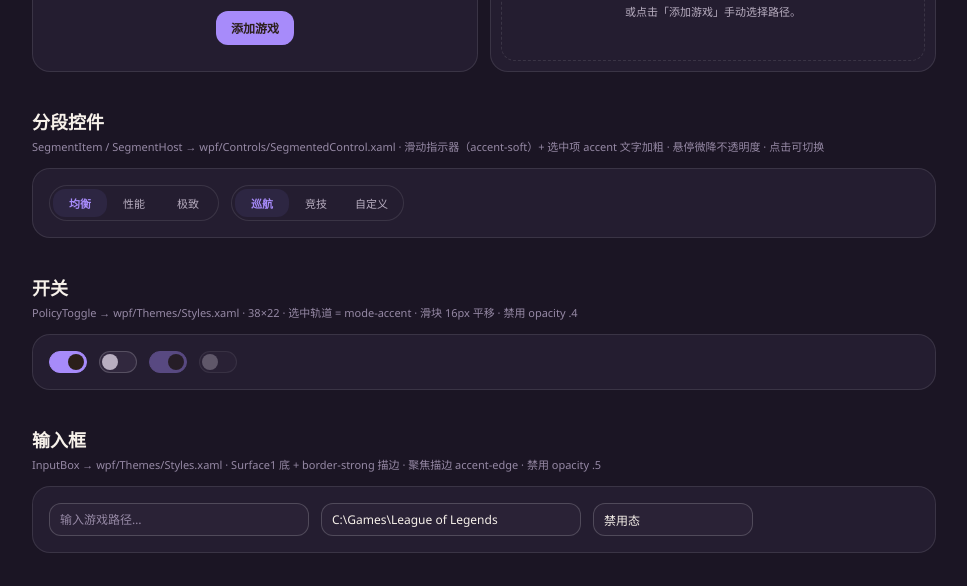
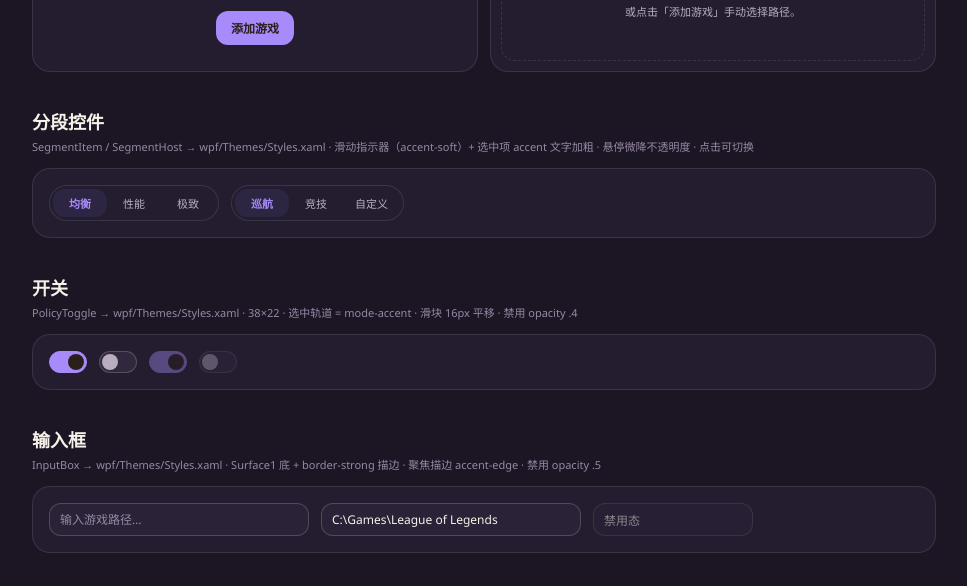
Before and after one commit to wxj-1019/Caelus, a plain HTML site: page design-sandbox/index.html in a window 1280 px wide. Shown: the part 1740-2326 px from the top of the page, without its empty margins (156-1123 px from the left). Drawn offline with Linux system fonts and the light colour scheme.

Commit message:
fix(design): 组件库输入框禁用态落地 + 分段节文件归属标注修正

```diff
--- a/design-sandbox/index.html
+++ b/design-sandbox/index.html
@@ -172,7 +172,7 @@
   <!-- ===================== 分段控件 ===================== -->
   <section class="showcase-section">
     <h2>分段控件</h2>
-    <p class="demo-note">SegmentItem / SegmentHost → wpf/Controls/SegmentedControl.xaml ·
+    <p class="demo-note">SegmentItem / SegmentHost → wpf/Themes/Styles.xaml ·
       滑动指示器（accent-soft）+ 选中项 accent 文字加粗 · 悬停微降不透明度 · 点击可切换</p>
     <div class="card demo-row">
       <div class="segment-host">
--- a/design-sandbox/sandbox.css
+++ b/design-sandbox/sandbox.css
@@ -359,6 +359,8 @@ input.toggle:disabled { opacity: .4; cursor: default; }
 .input::placeholder { color: var(--text-tertiary); }
 .input::selection { background: var(--accent-soft); }
 .input:focus { outline: 2px solid var(--mode-accent); outline-offset: 1px; }
+/* 禁用态（Styles.xaml InputBox IsEnabled=False 触发器：Opacity 0.5） */
+.input:disabled { opacity: .5; }
 
 /* ==========================================================================
    列表项（Styles.xaml ListItem）
```
